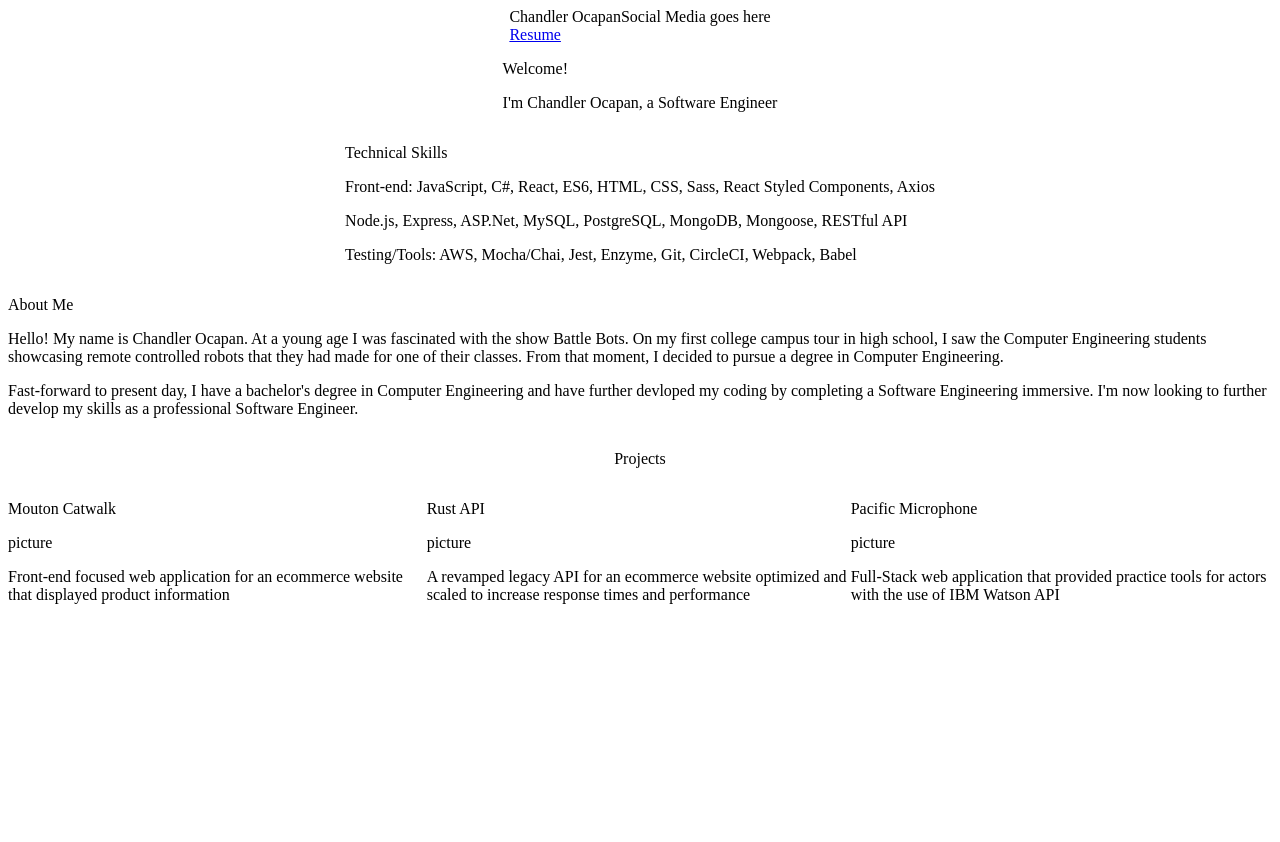
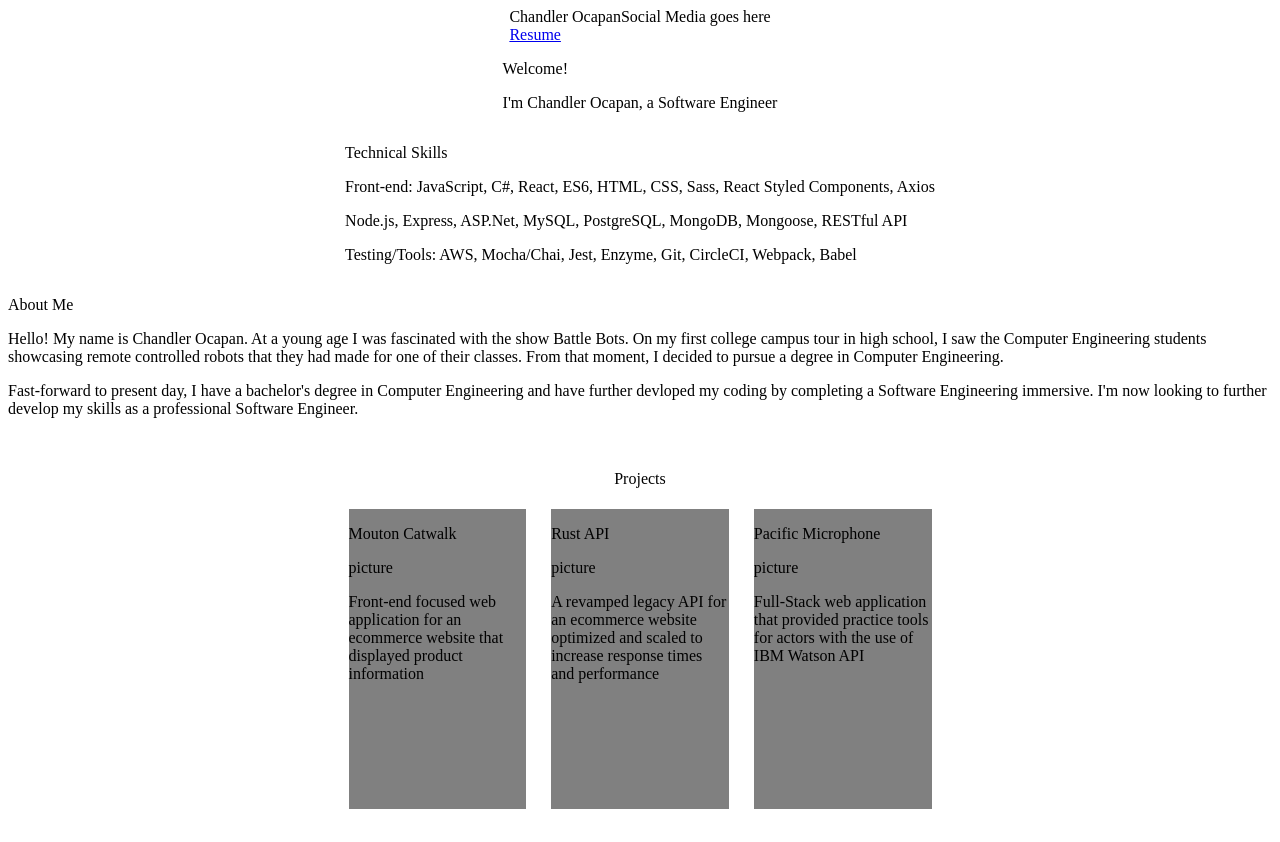
Before and after one commit to GeekBoyChan/Portfolio, a React app: page / in a window 1280 px wide. Before the commit the page ends 800 px from the top, so only its background shows below. Built offline with nearby package versions, Linux system fonts and the light colour scheme; the HTML template or start-up script is replaced by a standard one.

Commit message:
Implemented hover effects for the ProjectTile component to convey interaction

```diff
--- a/src/chandlerWebsite.scss
+++ b/src/chandlerWebsite.scss
@@ -14,21 +14,42 @@
 
 #Projects {
   display: grid;
-  grid-template-columns: auto auto auto;
+  grid-template-columns: auto;
   grid-template-rows: auto auto auto;
+  margin: 20px;
 
   .title {
-    grid-column: 1/4;
     grid-row-start: 1;
     justify-self: center;
   }
 
   .projectCard {
-    grid-column-start: 2;
     grid-row-start: 3;
     align-content: center;
     justify-content: center;
   }
+}
+
+.projectTileContainer {
+  display: flex;
+  width: 90%;
+  margin: 5px auto;
+  gap: 5px;
+  justify-content: center;
+  grid-row-start: 2;
+}
+.projectTile {
+  width: 200px;
+  height: 300px;
+  background-color: grey;
+  margin: 0px 10px;
+  transition: 0.5s ease-in-out;
+}
+
+.projectTile:hover {
+  cursor: pointer;
+  transform: scale(1.1);
+  background-color: green;
 }
 
 /*-----Animations-----*/
--- a/src/components/AppHeader.jsx
+++ b/src/components/AppHeader.jsx
@@ -6,7 +6,7 @@ const AppHeader = () => (
   <div id='AppHeader'>
     <div>Chandler Ocapan</div>
     <div>Social Media goes here</div>
-    <a href={pdf} target='_blank'>
+    <a href={pdf} target='ChandlerOcapanResume'>
       Resume
     </a>
   </div>
--- a/src/components/Projects.jsx
+++ b/src/components/Projects.jsx
@@ -24,6 +24,7 @@ class Projects extends React.Component {
     return (
       <div id='Projects'>
         <p className='title'>Projects</p>
+        <div className='projectTileContainer'>
           {ProjectInfo.map((project, i) => (
             <ProjectTile
               key={i}
@@ -32,6 +33,8 @@ class Projects extends React.Component {
               tileSelectHandler={this.tileSelectHandler}
             />
           ))}
+        </div>
+
         {(selectedCardIndex || selectedCardIndex === 0) && (
           <TransitionGroup>
             <CSSTransition
```
Also changed, not shown: 1 other file (tests, documents, lock files or other folders). Lines whose indentation alone changed are shown as unchanged.
